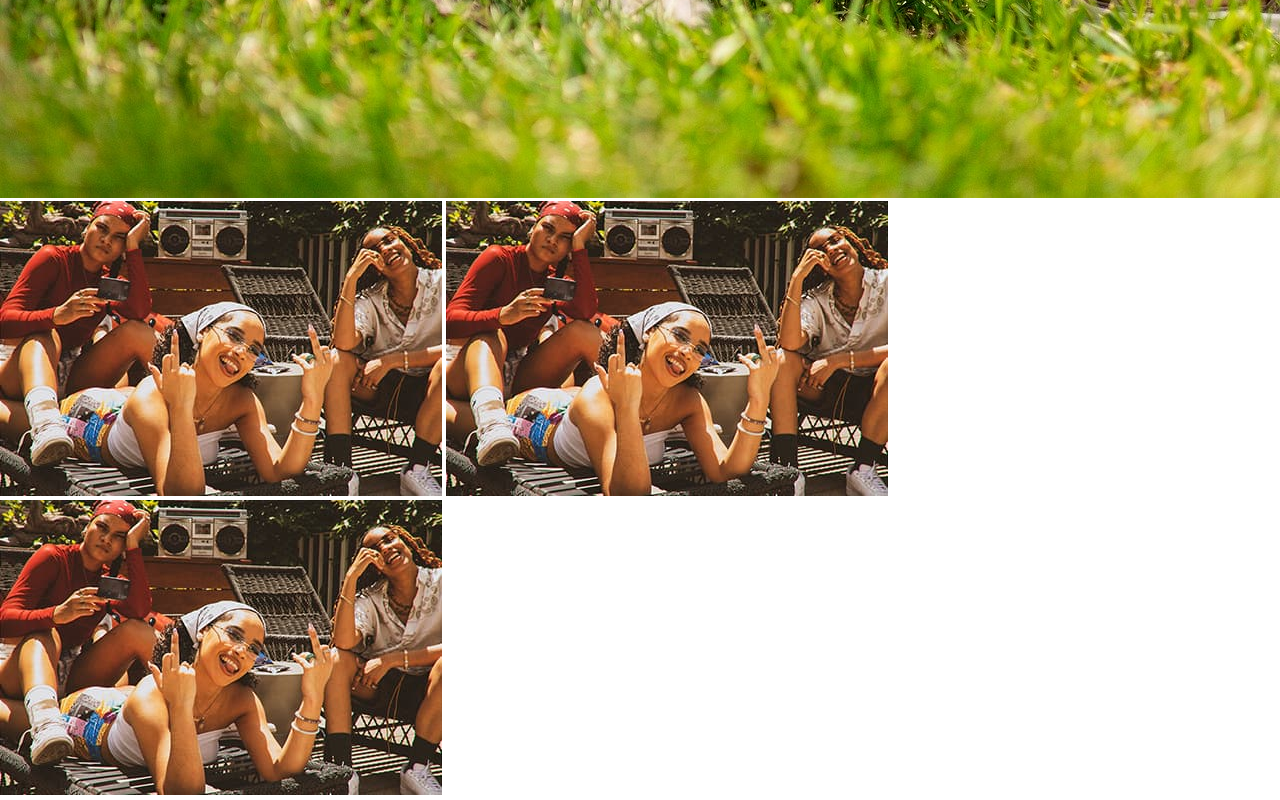
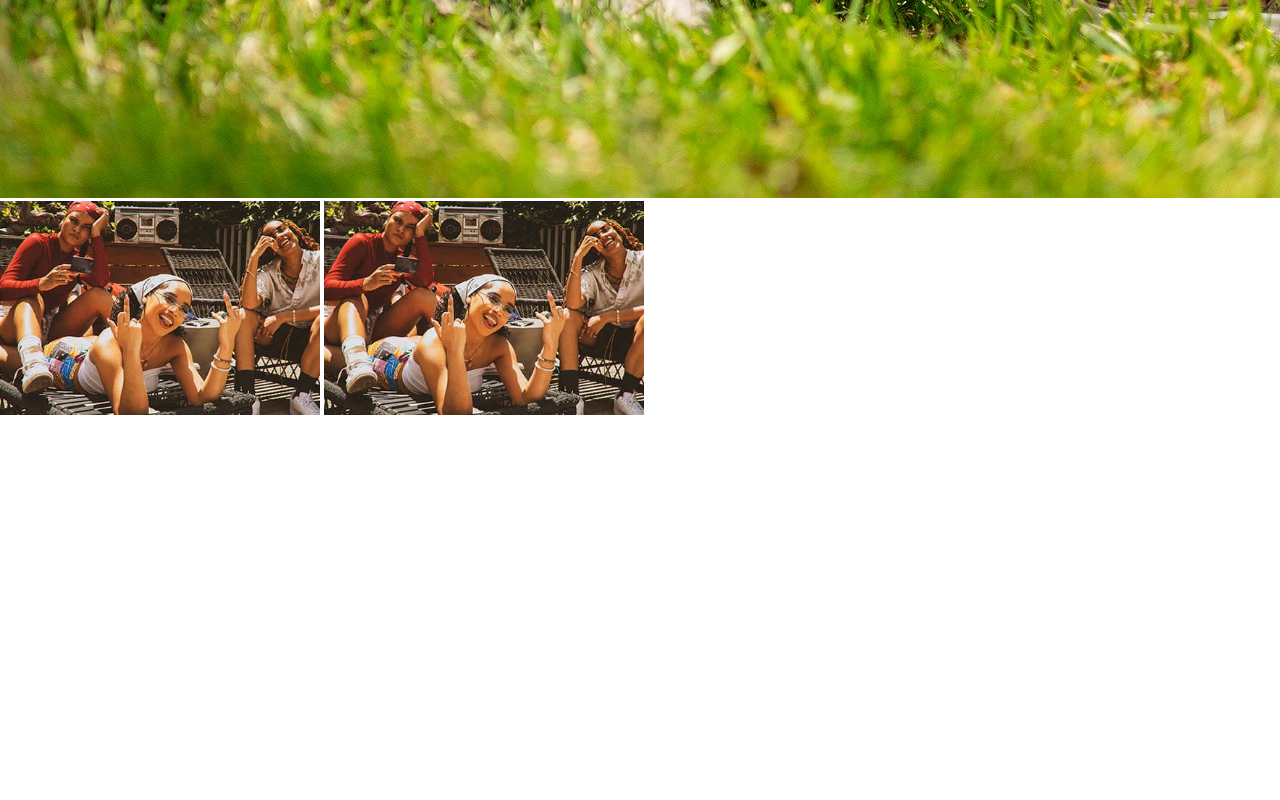
Before and after one commit to OKirsenko/art-sites-task, a website built with Parcel: page src/index.html in a window 1280 px wide. Shown: the part 1544-2344 px from the top of the page. After the commit the page ends 1964 px from the top, so only its background shows below. Built offline with nearby package versions, Linux system fonts and the light colour scheme.

Commit message:
Update index.html

```diff
--- a/src/index.html
+++ b/src/index.html
@@ -15,10 +15,8 @@
     <!-- Так добавляются фрагменты в главные HTML-файлы страниц. -->
     <include src="./partials/example.html"></include>
     <img src="./images/demo.jpg" alt="" />
-    <img src="./images/sloy_1_1520.jpg" alt="1" />
-    <img src="images/sloy_1_1520.jpg" alt="2" />
-    <img src="/src/images/sloy_1_1520.jpg" alt="3" />
-    <img src="" alt="" />
+    <img src="./images/sloy_1_1520.jpg" alt="1" width="320" />
+    <img src="images/sloy_1_1520.jpg" alt="2" width="320" />
 
     <!-- Скрипт идёт последним в разметке. В нём уже подключен главный SASS-файл. -->
     <script src="./index.js"></script>
```
